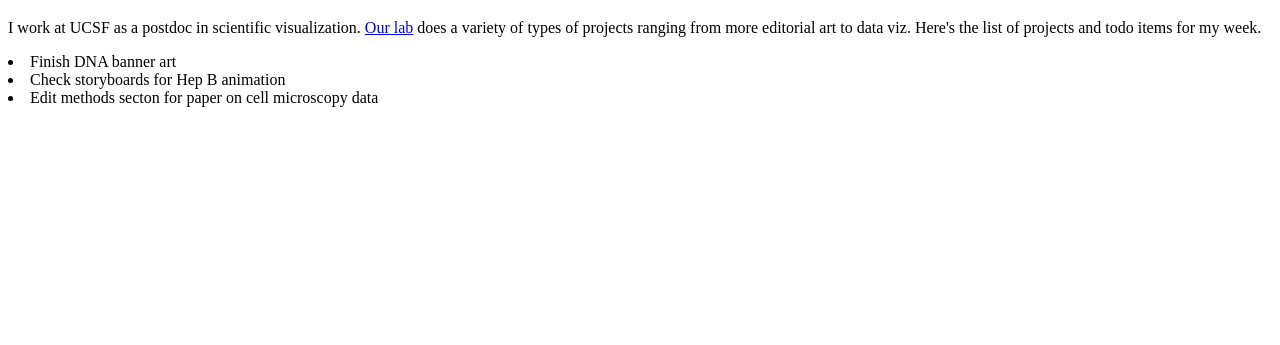
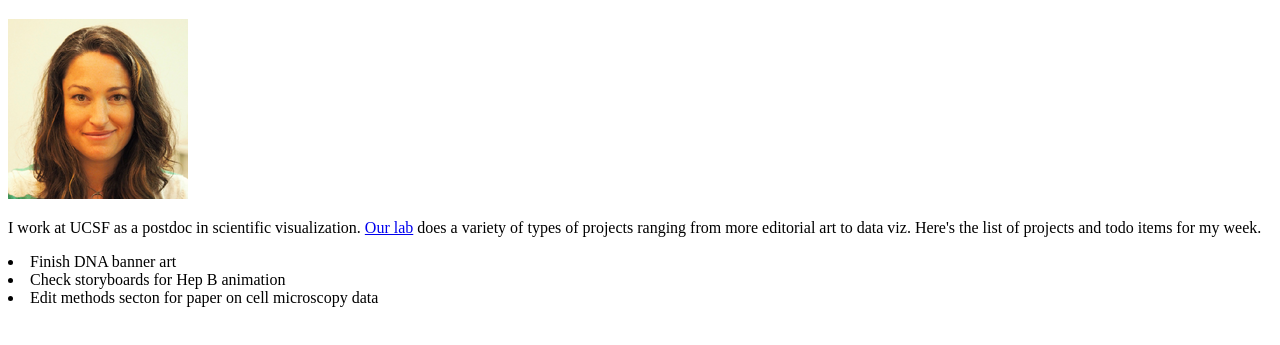
Before and after one commit to meganrm/fewd-website, a plain HTML site: page index.html in a window 1280 px wide. Shown: the part 61-406 px from the top of the page. Drawn offline with Linux system fonts and the light colour scheme.

Commit message:
added a profile pic

```diff
--- a/index.html
+++ b/index.html
@@ -6,7 +6,7 @@
   </head>
   <body>
     <h1>Megan Riel-Mehan</h1>
-
+    <img src="images/megan.png" alt="" />
     <p>I work at UCSF as a postdoc in scientific visualization. <a href="http://www.mesoscope.org/" target="_blank">Our lab</a> does a variety of types of projects ranging from more editorial art to data viz. Here's the list of projects and todo items for my week.
     </p>
 
```
Also changed, not shown: images/megan.png (added).
